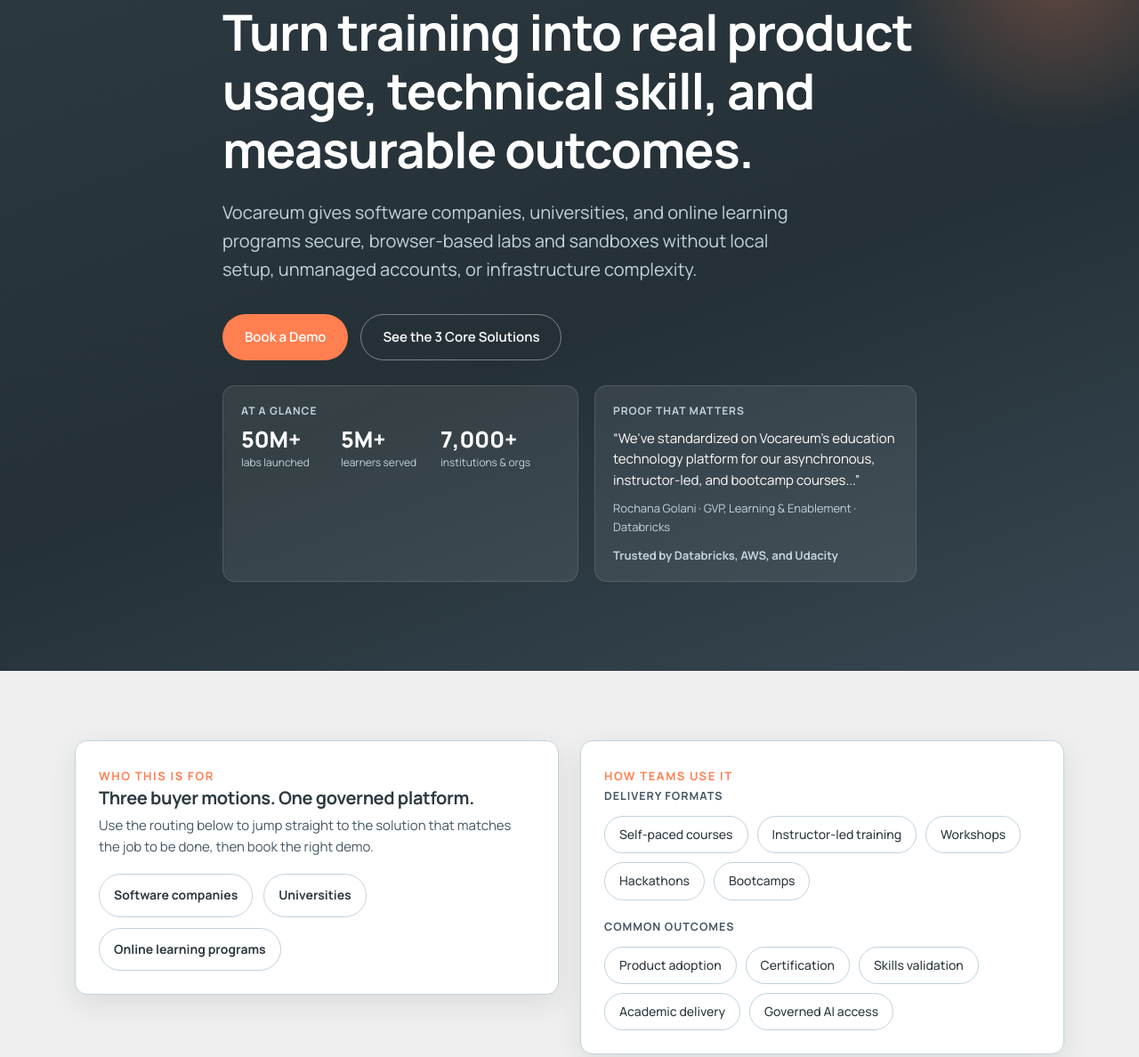
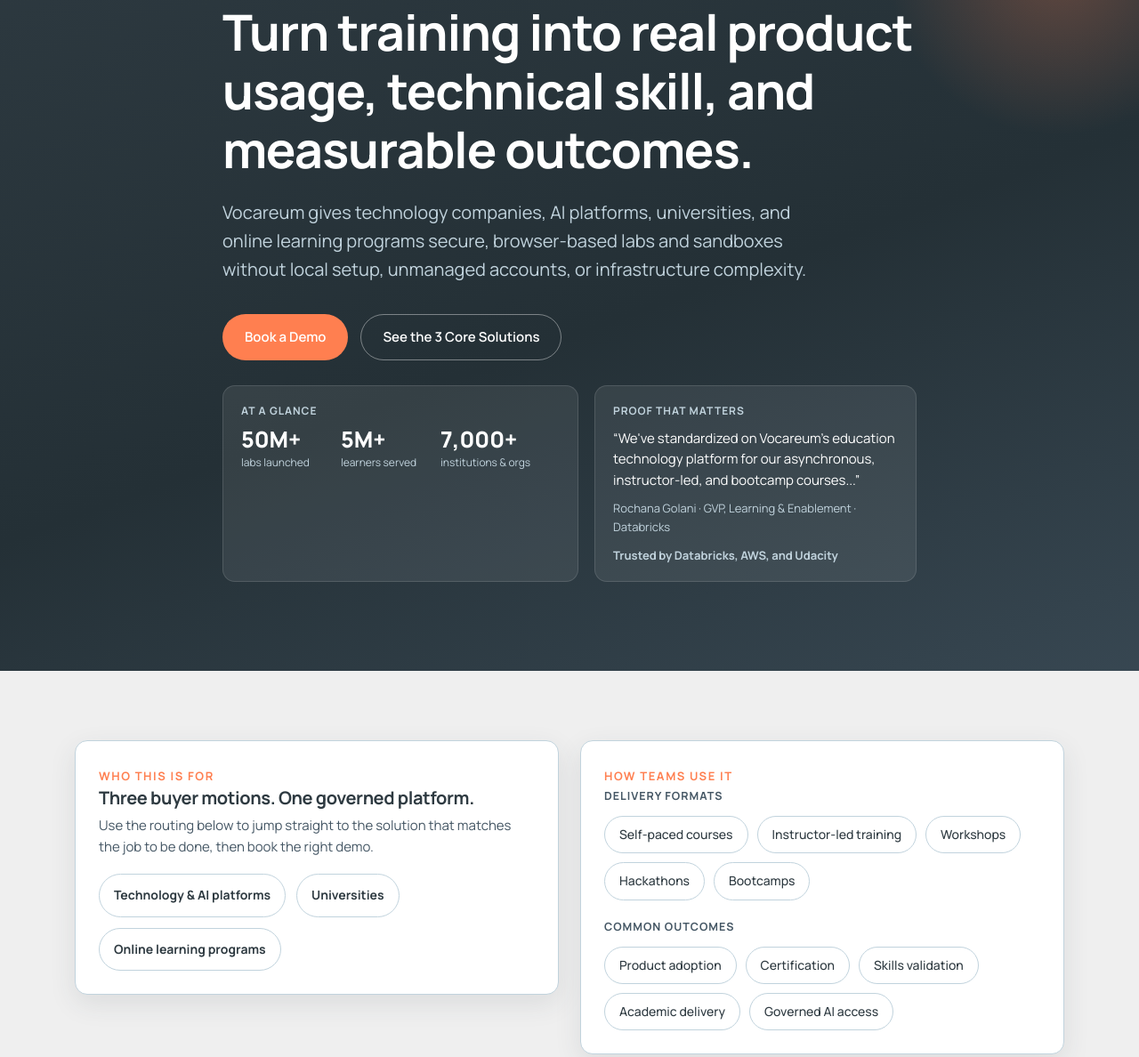
Before and after one commit to jdinneen/vocareum-homepage2, a plain HTML site: page index.html in a window 1280 px wide. Shown: the part 200-1388 px from the top of the page at 89% size. Drawn offline with Linux system fonts and the light colour scheme.

Commit message:
Refine conversion copy for technology and AI platforms

```diff
--- a/index.html
+++ b/index.html
@@ -269,7 +269,7 @@
   <div class="wrap hero-inner">
     <span class="eyebrow">Hands-on learning platform</span>
     <h1>Turn training into real product usage, technical skill, and measurable outcomes.</h1>
-    <p>Vocareum gives software companies, universities, and online learning programs secure, browser-based labs and sandboxes without local setup, unmanaged accounts, or infrastructure complexity.</p>
+    <p>Vocareum gives technology companies, AI platforms, universities, and online learning programs secure, browser-based labs and sandboxes without local setup, unmanaged accounts, or infrastructure complexity.</p>
     <div class="hero-cta">
       <a class="btn btn-primary" href="#contact">Book a Demo</a>
       <a class="btn btn-ghost" href="#ways">See the 3 Core Solutions</a>
@@ -302,7 +302,7 @@
         <h3>Three buyer motions. One governed platform.</h3>
         <p>Use the routing below to jump straight to the solution that matches the job to be done, then book the right demo.</p>
         <div class="route-links">
-          <a class="route-link" href="#customer">Software companies</a>
+          <a class="route-link" href="#customer">Technology &amp; AI platforms</a>
           <a class="route-link" href="#academic">Universities</a>
           <a class="route-link" href="#embedded">Online learning programs</a>
         </div>
@@ -775,10 +775,10 @@
     </div>
     <div class="demo-grid">
       <div class="demo-card">
-        <div class="cap">Software companies</div>
+        <div class="cap">Technology &amp; AI platforms</div>
         <h3>Customer training, partner enablement, and demos</h3>
         <p>See how Vocareum supports product trials, hands-on onboarding, partner training, and performance-based certification.</p>
-        <div class="fit">Best for technology companies and platform teams.</div>
+        <div class="fit">Best for technology companies, AI platforms, and developer ecosystem teams.</div>
         <a class="btn btn-primary" href="https://www.vocareum.com/technology-companies/">See this demo path</a>
       </div>
       <div class="demo-card">
```
